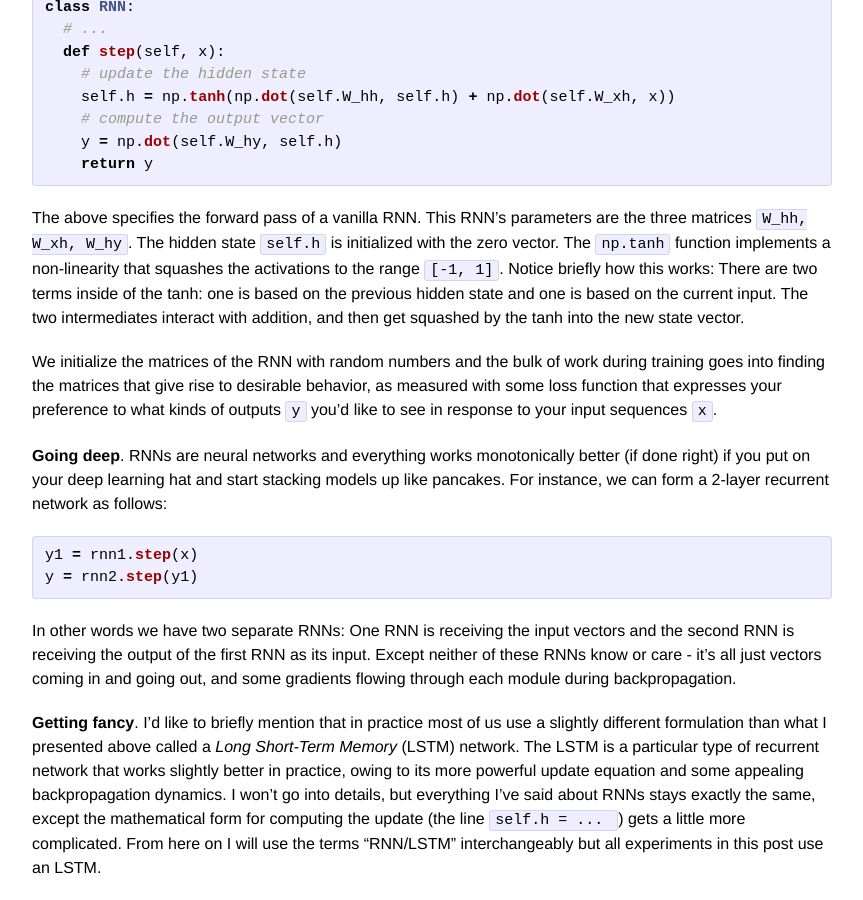
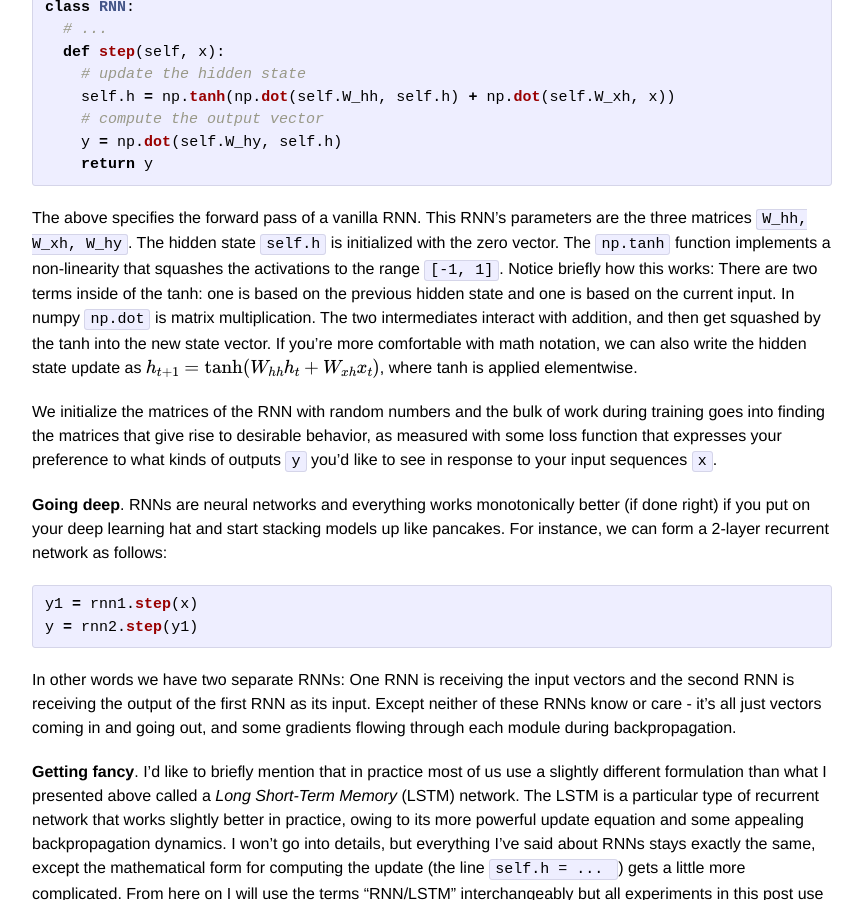
Before and after one commit to karpathy/karpathy.github.io, a Jekyll site: the page built from _posts/2015-05-21-rnn-effectiveness.markdown, in a window 1280 px wide and 900 px high, scrolled down 2606 px. Shown: the whole window, without its empty margins (208-1071 px from the left). Built offline with Jekyll 4.4.1, drawn with Linux system fonts in a browser that asks for light colours; Markdown is read by kramdown in place of the engine named in the settings; formulas are drawn with MathJax 3; comment, search, counter and statistics services are not loaded; some of the changed text lies outside the part shown.

Commit message:
few clarifications

````diff
--- a/_posts/2015-05-21-rnn-effectiveness.markdown
+++ b/_posts/2015-05-21-rnn-effectiveness.markdown
@@ -58,7 +58,8 @@ class RNN:
     return y
 ```
 
-The above specifies the forward pass of a vanilla RNN. This RNN's parameters are the three matrices `W_hh, W_xh, W_hy`. The hidden state `self.h` is initialized with the zero vector. The `np.tanh` function implements a non-linearity that squashes the activations to the range `[-1, 1]`. Notice briefly how this works: There are two terms inside of the tanh: one is based on the previous hidden state and one is based on the current input. The two intermediates interact with addition, and then get squashed by the tanh into the new state vector.
+The above specifies the forward pass of a vanilla RNN. This RNN's parameters are the three matrices `W_hh, W_xh, W_hy`. The hidden state `self.h` is initialized with the zero vector. The `np.tanh` function implements a non-linearity that squashes the activations to the range `[-1, 1]`. Notice briefly how this works: There are two terms inside of the tanh: one is based on the previous hidden state and one is based on the current input. In numpy `np.dot` is matrix multiplication. The two intermediates interact with addition, and then get squashed by the tanh into the new state vector. If you're more comfortable with math notation, we can also write the hidden state update as \\( h\_{t+1} = \tanh ( W\_{hh} h\_t + W\_{xh} x\_t ) \\), where tanh is applied elementwise.
+
 
 We initialize the matrices of the RNN with random numbers and the bulk of work during training goes into finding the matrices that give rise to desirable behavior, as measured with some loss function that expresses your preference to what kinds of outputs `y` you'd like to see in response to your input sequences `x`.
 
@@ -86,7 +87,7 @@ Concretely, we will encode each character into a vector using 1-of-k encoding (i
 <div class="thecap">An example RNN with 4-dimensional input and output layers, and a hidden layer of 3 units (neurons). This diagram shows the activations in the forward pass when the RNN is fed the characters "hell" as input. The output layer contains confidences the RNN assigns for the next character (vocabulary is "h,e,l,o"); We want the green numbers to be high and red numbers to be low.</div>
 </div>
 
-For example, we see that in the first time step when the RNN saw the character "h" it assigned confidence of 1.0 to the next letter being "h", 2.2 to letter "e", -3.0 to "l", and 4.1 to "o". Since in our training data the next correct character is "e", we would want to increase its confidence (green) and decrease the confidence of all other letters (red). The most common approach is to use a cross-entropy loss function here, which corresponds to placing a Softmax classifier on every output vector, with the correct class being the index of the next character in the sequence. Once the loss is backpropagated and the RNN's weights are updated, the correct next letters will have higher scores when faced with similar inputs.
+For example, we see that in the first time step when the RNN saw the character "h" it assigned confidence of 1.0 to the next letter being "h", 2.2 to letter "e", -3.0 to "l", and 4.1 to "o". Since in our training data the next correct character is "e", we would want to increase its confidence (green) and decrease the confidence of all other letters (red). The most common approach is to use a cross-entropy loss function here, which corresponds to placing a Softmax classifier on every output vector, with the correct class being the index of the next character in the sequence. Once the loss is backpropagated and the RNN's weights are updated, the correct next letters will have higher scores when faced with similar inputs. *Technical add:* The RNN is trained with mini-batch Stochastic Gradient Descent. I like to use [RMSProp](http://arxiv.org/abs/1502.04390) (a per-parameter adaptive learning rate) to stablilize the updates.
 
 Notice also that the first time the character "l" is input, the target is "l", but the second time the target is "o". The RNN therefore cannot rely on the input alone and must use its recurrent connection to keep track of the context to achieve this task.
 
````
